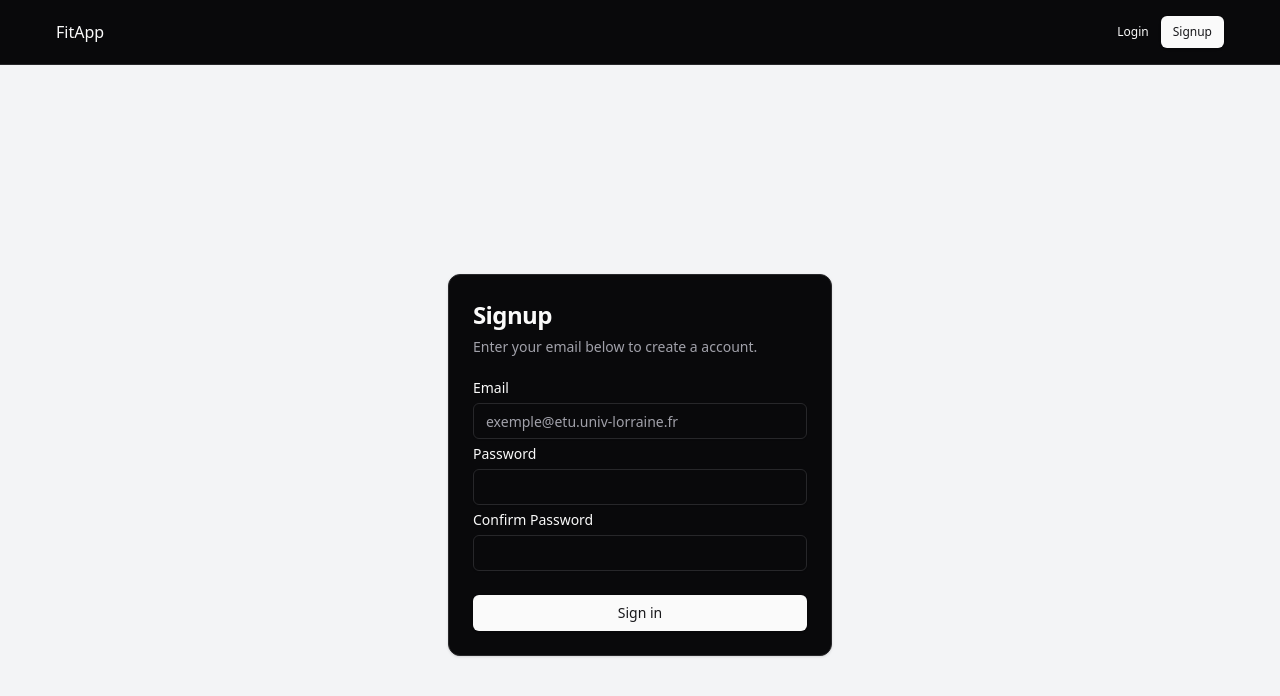
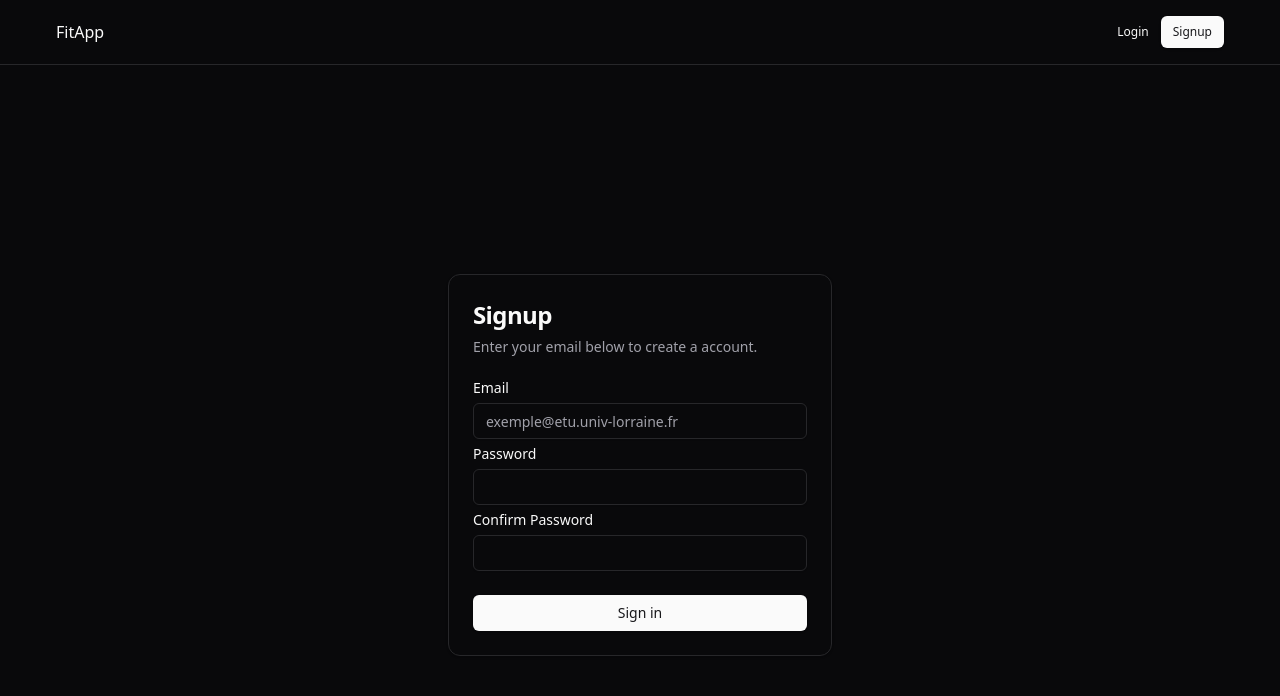
Before and after one commit to Louiscvh/health-app, a React (Vite) app: page /signup in a window 1280 px wide. Shown: the top 696 px of the page. Built offline with nearby package versions, Linux system fonts and the light colour scheme.

Commit message:
Fix: fix color

```diff
--- a/src/pages/Signup.jsx
+++ b/src/pages/Signup.jsx
@@ -14,7 +14,7 @@ import {useNavigate} from "react-router-dom";
 
 export const Signup = () => {
     return (
-        <div className="flex justify-center items-center h-screen bg-gray-100">
+        <div className="flex justify-center items-center h-screen bg-accent-100">
             <SignupForm />
         </div>
     )
```
